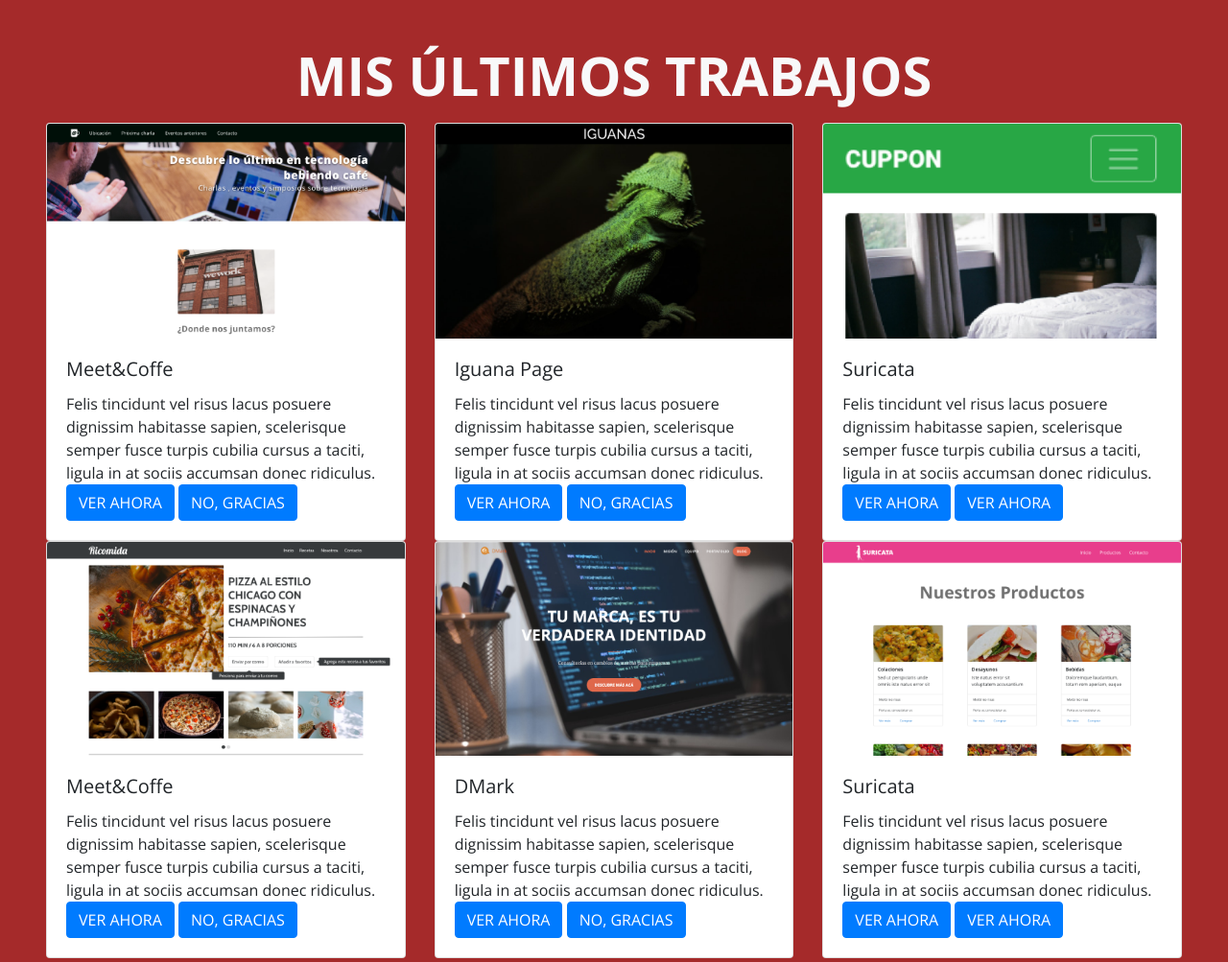
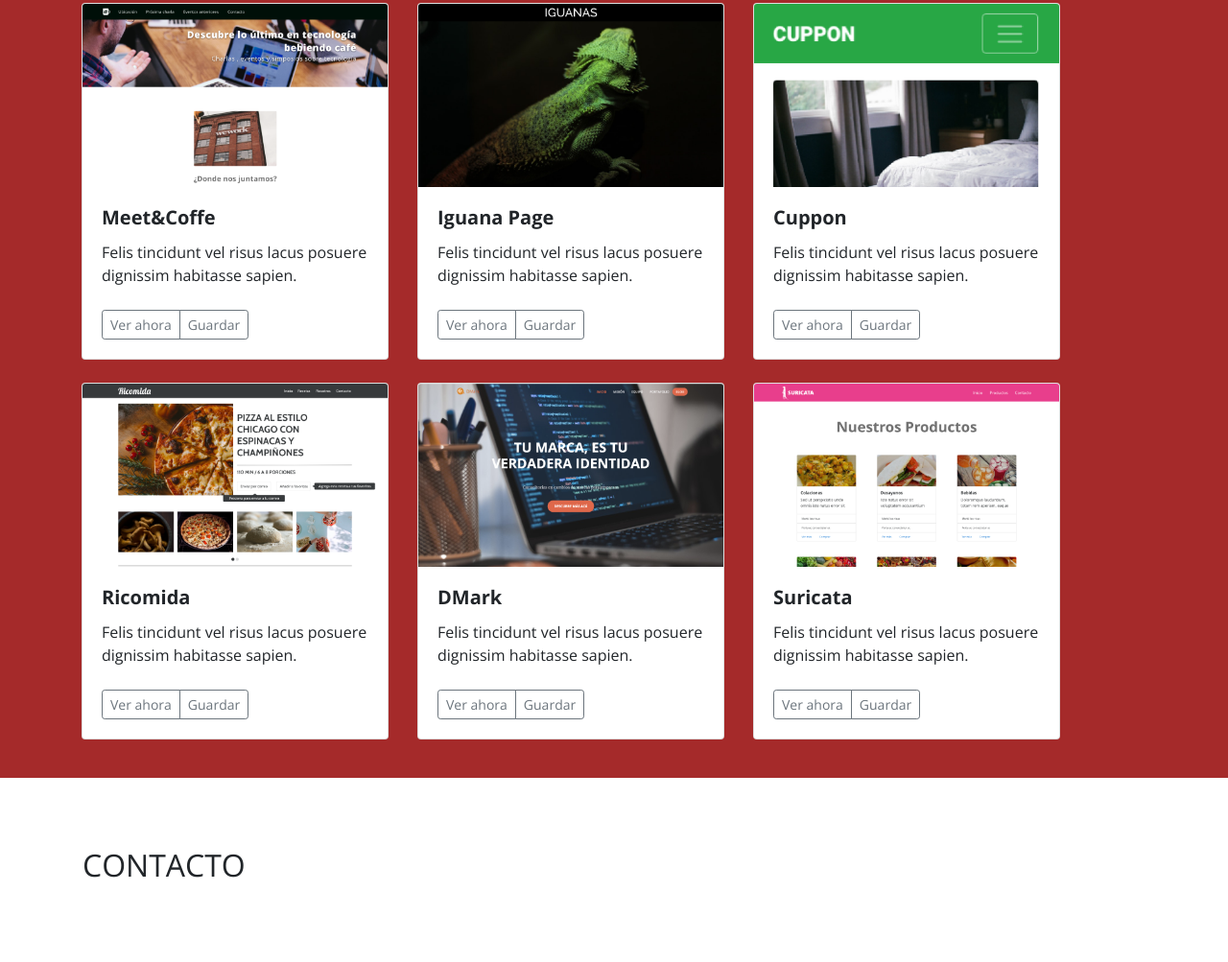
Before and after one commit to ipilarGit/Mi-Portafolio, a plain HTML site: page index.html in a window 1280 px wide. Shown: the part 1315-2318 px from the top of the page at 96% size. Drawn offline with nearby package versions, Linux system fonts and the light colour scheme; a script that the page names is missing.

Commit message:
cambio en la estructura de las tarjetas

```diff
--- a/index.html
+++ b/index.html
@@ -63,54 +63,52 @@
      <!-- Header-->
      <header id="inicio" class="hero text-light text-right p-2">
           <div class="texto-hero">
-               <h1 class="text-md-center my-5"><span class="font-weight-normal">YO SOY</span></h1>
-               <hr class="border-dark">
-               <h2 class="text-md-center my-5"><span class="font-weight-bold">ISABEL</span></h2>
+               <h3 class="text-md-center p-2"><span class="font-weight-normal">YO SOY</span></h3>
+               <hr class="solid">
+               <h2 class="text-md-center p-2"><span class="font-weight-bold">ISABEL</span></h2>
           </div>
      </header>
 
      <!-- Sobre mi-->
-     <section id="sobre-mi" class="container m-auto w-100 p-3">
+     <section id="sobre-mi" class="container bg-light m-auto w-100 p-3">
+          <div row="col-12 md-6">
                <div class=" row container m-auto w-100">
                     <p class="text-center font-weight-bold">Profesional con amplia experiencia en Sistemas,
                          Infraestructura, Gestión y
                          Servicios TI, en empresas del rubro
-                    Retail, Comercio, Outsourcing y Banca, asegurando la continuidad y correcta operación de servicios
+                         Retail, Comercio, Outsourcing y Banca, asegurando la continuidad y correcta operación de
+                         servicios
                          críticos para las
                          diferentes áreas del negocio.
                     </p>
                </div>
-          <hr class="bg-dark">
+               <hr class="solid">
+          </div>
      </section>
 
      <!-- Sobre mi descripcion-->
      <section id="sobre-mi-descripcion" class="container m-auto w-100 p-3">
           <div class="row container m-auto w-100">
                <div class="col-12 col-md-6 p-2">
-                    <p>Lorem ipsum dolor sit amet, consectetur adipiscing elit. Donec mattis ante nulla. Donec in neque
-                         consectetur, ultrices
-                         justo eu, hendrerit lectus. Nullam fermentum turpis et dolor euismod consequat sed sed ante.
-                         Curabitur vel lacinia nisi.
-                         Sed mollis condimentum rhoncus. Proin sed diam eu risus auctor aliquet. Sed nisi lorem, mollis
-                         sit amet gravida in,
-                         finibus ut diam. Nunc cursus lacus ex, id </p>
+                    <p>Lorem ipsum dolor sit amet consectetur adipisicing elit. Quam expedita, vitae maxime laboriosam
+                         blanditiis nostrum beatae laudantium ipsam, alias fuga necessitatibus doloremque enim totam
+                         sapiente quibusdam, eos voluptate quisquam ut? Lorem ipsum dolor sit amet consectetur
+                         adipisicing elit dolor sit amet consectetur apiente quibusdam, eos voluptate necessitatibus
+                         doloremque blanditiis nostrum beatae laudantium. </p>
                </div>
 
                <div class="col-12 col-md-6 p-2">
                     <div id="demo" class="carousel slide" data-ride="carousel">
-
-
-
                          <!-- The slideshow -->
                          <div class="carousel-inner">
                               <div class="carousel-item active">
                                    <img src="assets/img/isabel_moneda.png" class="img-fluid" alt="">
                               </div>
                               <div class="carousel-item">
-                                   <img src="assets/img/iguana_page.png" alt="Chicago">
+                                   <img src="assets/img/iguana_page.png" class="img-fluid" alt="Iguana">
                               </div>
                               <div class="carousel-item">
-                                   <img src="assets/img/iguana_page.png" alt="New York">
+                                   <img src="assets/img/ricomida.png" class="img-fluid" alt="New York">
                               </div>
                          </div>
 
@@ -122,24 +120,22 @@
                               <span class="carousel-control-next-icon"></span>
                          </a>
                     </div>
-
                </div>
      </section>
 
      <!-- Mi Experiencia-->
-     <section id="experiencia" class="container text-center my-5 m-auto w-100 p-3">
-          <h2 class="display-3 my-4">MI EXPERIENCIA</h2>
-          <hr>
-          <hr class="bg-brown my-4">
+     <section id="experiencia" class="container text-center my-5 m-auto w-100 p-2">
+          <h2 class="my-4"><span>MI EXPERIENCIA</span></h2>
+          <hr class="solid">
           <div class="row">
                <div class="col col-md-6">
-                    <i class="bg-brown fas fa-building fa-3x my-2"></i>
-                    <h3 class="my-3">Ingeniero de Soporte</h3>
+                    <img id="icono" src="assets/img/silueta-del-logotipo-de-windows.svg">
+                    <h4 class="my-3">Ingeniero de Soporte</h4>
                     <p class="my-3">Abril 2016 - Junio 2018</p>
                </div>
                <div class="col col-md-6">
-                    <i class="bg-brown fas fa-building fa-3x my-2"></i>
-                    <h3 class="my-3">Analista de Sistemas</h3>
+                    <img id="icono" src="assets/img/configuraciones.svg">
+                    <h4 class="my-3">Analista de Sistemas</h4>
                     <p class="my-3">Agosto 2018 - Diciembre 2018</p>
                </div>
           </div>
@@ -147,99 +143,130 @@
 
      <!--Mis Ultimos Trabajos-->
 
+     <section id="trabajos" class="my-5 p-3 bg-brown">
+          <h2 class="display-4 text-center font-weight-bold text-light mb-3"><span>MIS ÚLTIMOS TRABAJOS</span></h2>
 
-     <section class="container-fluid my-5 p-5 bg-brown" id="work">
-          <h2 class="display-4 text-center font-weight-bold text-light mb-3">MIS ÚLTIMOS TRABAJOS</h2>
-          <div class="card-deck">
-               <div class="card">
+          <div class=container>
+               <div class="row">
+                    <div class="col-md-4 card-deck">
+                         <div class="card mb-4">
                               <img class="card-img-top" src="assets/img/meet_coffee.png" alt="Meet&Coffe">
                               <div class="card-body">
-                         <h5 class="card-title">Meet&Coffe</h5>
-                         <p class="card-text">Felis tincidunt vel risus lacus posuere dignissim habitasse sapien,
-                              scelerisque semper fusce turpis cubilia cursus a
-                              taciti, ligula in at sociis accumsan donec ridiculus.</p>
-                         <button type="button" class="btn btn-primary" data-toggle="modal"
-                              data-target="#exampleModal">VER
-                              AHORA</button>
-                         <button type="button" class="btn btn-primary" data-toggle="modal"
-                              data-target="#exampleModal">NO, GRACIAS</button>
+                                   <h5 class="card-title font-weight-bold">Meet&Coffe</h5>
+                                   <p class="card-text">Felis tincidunt vel risus lacus posuere dignissim habitasse
+                                        sapien.</p>
+                                   <br>
+                                   <div class="justify-content-center">
+                                        <div class="btn-group">
+                                             <button type="button" class="btn btn-sm btn-outline-secondary">Ver
+                                                  ahora</button>
+                                             <button type="button"
+                                                  class="btn btn-sm btn-outline-secondary">Guardar</button>
                                         </div>
                                    </div>
-               <div class="card">
-                    <img class="card-img-top" src="assets/img/iguana_page.png" alt="Iguana Page">
-                    <div class="card-body">
-                         <h5 class="card-title">Iguana Page</h5>
-                         <p class="card-text">Felis tincidunt vel risus lacus posuere dignissim habitasse sapien,
-                              scelerisque semper fusce turpis cubilia cursus a
-                              taciti, ligula in at sociis accumsan donec ridiculus.</p>
-                         <button type="button" class="btn btn-primary" data-toggle="modal"
-                              data-target="#exampleModal">VER
-                              AHORA</button>
-                         <button type="button" class="btn btn-primary" data-toggle="modal"
-                              data-target="#exampleModal">NO, GRACIAS</button>
-                    </div>
-               </div>
-               <div class="card">
-                    <img class="card-img-top" src="assets/img/cuppon.png" alt="Suricata">
-                    <div class="card-body">
-                         <h5 class="card-title">Suricata</h5>
-                         <p class="card-text">Felis tincidunt vel risus lacus posuere dignissim habitasse sapien,
-                              scelerisque semper fusce turpis cubilia cursus a
-                              taciti, ligula in at sociis accumsan donec ridiculus.</p>
-                         <button type="button" class="btn btn-primary" data-toggle="modal"
-                              data-target="#exampleModal">VER
-                              AHORA</button>
-                         <button type="button" class="btn btn-primary" data-toggle="modal"
-                              data-target="#exampleModal">VER
-                              AHORA</button>
                               </div>
                          </div>
                     </div>
 
-          <div class="card-deck">
-               <div class="card">
-                    <img class="card-img-top" src="assets/img/ricomida.png" alt="Meet&Coffe">
+                    <div class="col-md-4 card-deck">
+                         <div class="card mb-4">
+                              <img class="card-img-top" src="assets/img/iguana_page.png" alt="Iguana Page">
                               <div class="card-body">
-                         <h5 class="card-title">Meet&Coffe</h5>
-                         <p class="card-text">Felis tincidunt vel risus lacus posuere dignissim habitasse sapien,
-                              scelerisque semper fusce turpis cubilia cursus a
-                              taciti, ligula in at sociis accumsan donec ridiculus.</p>
-                         <button type="button" class="btn btn-primary" data-toggle="modal"
-                              data-target="#exampleModal">VER
-                              AHORA</button>
-                         <button type="button" class="btn btn-primary" data-toggle="modal"
-                              data-target="#exampleModal">NO,
-                              GRACIAS</button>
+                                   <h5 class="card-title font-weight-bold">Iguana Page</h5>
+                                   <p class="card-text">Felis tincidunt vel risus lacus posuere dignissim habitasse
+                                        sapien.</p>
+                                   <br>
+                                   <div class="justify-content-center">
+                                        <div class="btn-group">
+                                             <button type="button" class="btn btn-sm btn-outline-secondary">Ver
+                                                  ahora</button>
+                                             <button type="button"
+                                                  class="btn btn-sm btn-outline-secondary">Guardar</button>
                                         </div>
                                    </div>
-               <div class="card">
-                    <img class="card-img-top" src="assets/img/dmark.png" alt="Iguana Page">
-                    <div class="card-body">
-                         <h5 class="card-title">DMark</h5>
-                         <p class="card-text">Felis tincidunt vel risus lacus posuere dignissim habitasse sapien,
-                              scelerisque semper fusce turpis cubilia cursus a
-                              taciti, ligula in at sociis accumsan donec ridiculus.</p>
-                         <button type="button" class="btn btn-primary" data-toggle="modal"
-                              data-target="#exampleModal">VER
-                              AHORA</button>
-                         <button type="button" class="btn btn-primary" data-toggle="modal"
-                              data-target="#exampleModal">NO,
-                              GRACIAS</button>
                               </div>
                          </div>
-               <div class="card">
+                    </div>
+
+                    <div class="col-md-4 card-deck">
+                         <div class="card mb-4">
+                              <img class="card-img-top" src="assets/img/cuppon.png" alt="Cuppon">
+                              <div class="card-body">
+                                   <h5 class="card-title font-weight-bold">Cuppon</h5>
+                                   <p class="card-text">Felis tincidunt vel risus lacus posuere dignissim habitasse
+                                        sapien.</p>
+                                   <br>
+                                   <div class="justify-content-center">
+                                        <div class="btn-group">
+                                             <button type="button" class="btn btn-sm btn-outline-secondary">Ver
+                                                  ahora</button>
+                                             <button type="button"
+                                                  class="btn btn-sm btn-outline-secondary">Guardar</button>
+                                        </div>
+                                   </div>
+                              </div>
+                         </div>
+                    </div>
+
+                    <div class="col-md-4 card-deck">
+                         <div class="card mb-4">
+                              <img class="card-img-top" src="assets/img/ricomida.png" alt="Ricomida">
+                              <div class="card-body">
+                                   <h5 class="card-title font-weight-bold">Ricomida</h5>
+                                   <p class="card-text">Felis tincidunt vel risus lacus posuere dignissim habitasse
+                                        sapien.</p>
+                                   <br>
+                                   <div class="justify-content-center">
+                                        <div class="btn-group">
+                                             <button type="button" class="btn btn-sm btn-outline-secondary">Ver
+                                                  ahora</button>
+                                             <button type="button"
+                                                  class="btn btn-sm btn-outline-secondary">Guardar</button>
+                                        </div>
+                                   </div>
+                              </div>
+                         </div>
+                    </div>
+
+                    <div class="col-md-4 card-deck">
+                         <div class="card mb-4">
+                              <img class="card-img-top" src="assets/img/dmark.png" alt="DMark">
+                              <div class="card-body">
+                                   <h5 class="card-title font-weight-bold">DMark</h5>
+                                   <p class="card-text">Felis tincidunt vel risus lacus posuere dignissim habitasse
+                                        sapien.</p>
+                                   <br>
+                                   <div class="justify-content-center">
+                                        <div class="btn-group">
+                                             <button type="button" class="btn btn-sm btn-outline-secondary">Ver
+                                                  ahora</button>
+                                             <button type="button"
+                                                  class="btn btn-sm btn-outline-secondary">Guardar</button>
+                                        </div>
+                                   </div>
+                              </div>
+                         </div>
+                    </div>
+
+                    <div class="col-md-4 card-deck">
+                         <div class="card mb-4">
                               <img class="card-img-top" src="assets/img/suricata.png" alt="Suricata">
                               <div class="card-body">
-                         <h5 class="card-title">Suricata</h5>
-                         <p class="card-text">Felis tincidunt vel risus lacus posuere dignissim habitasse sapien,
-                              scelerisque semper fusce turpis cubilia cursus a
-                              taciti, ligula in at sociis accumsan donec ridiculus.</p>
-                         <button type="button" class="btn btn-primary" data-toggle="modal"
-                              data-target="#exampleModal">VER
-                              AHORA</button>
-                         <button type="button" class="btn btn-primary" data-toggle="modal"
-                              data-target="#exampleModal">VER
-                              AHORA</button>
+                                   <h5 class="card-title font-weight-bold">Suricata</h5>
+                                   <p class="card-text">Felis tincidunt vel risus lacus posuere
+                                        dignissim habitasse
+                                        sapien.</p>
+                                   <br>
+                                   <div class="justify-content-center">
+                                        <div class="btn-group">
+                                             <button type="button" class="btn btn-sm btn-outline-secondary">Ver
+                                                  ahora</button>
+                                             <button type="button"
+                                                  class="btn btn-sm btn-outline-secondary">Guardar</button>
+                                        </div>
+                                   </div>
+                              </div>
+                         </div>
                     </div>
                </div>
           </div>
@@ -462,6 +489,8 @@
      <!--Mi script-->
      <script src="assets/js/index.js"></script>
 
+
+
 </body>
 
 </html>
```
Also changed, not shown: assets/css/style.css (+16 -5 lines), assets/img/configuraciones.svg (added), assets/img/forma-de-usuario.png (added), assets/img/silueta-de-rueda-dentada.svg (added), assets/img/silueta-del-logotipo-de-windows.svg (added). Lines whose indentation alone changed are shown as unchanged.
